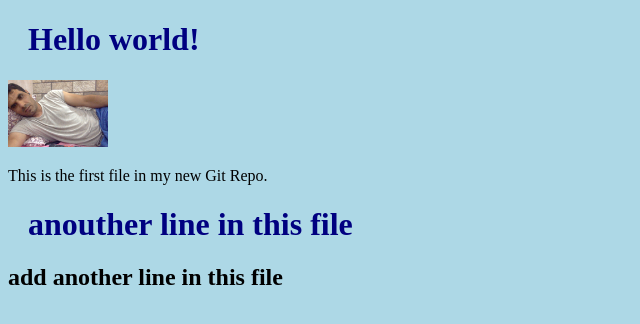
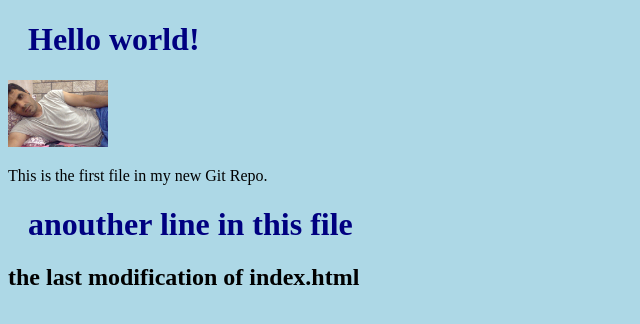
Before and after one commit to ghanouman/hello-world, a plain HTML site: page index.html in a window 1280 px wide. Shown: the whole page, without its empty margins (0-640 px from the left). Drawn offline with Linux system fonts and the light colour scheme.

Commit message:
the last modification in index of hello-world-image

```diff
--- a/index.html
+++ b/index.html
@@ -12,6 +12,6 @@
 <p>This is the first file in my new Git Repo.</p>
 <h1>anouther line in this file</h1>
 
-<h2>add another line in this file</h2>
+<h2>the last modification of index.html</h2>
 </body>
 </html>
```
